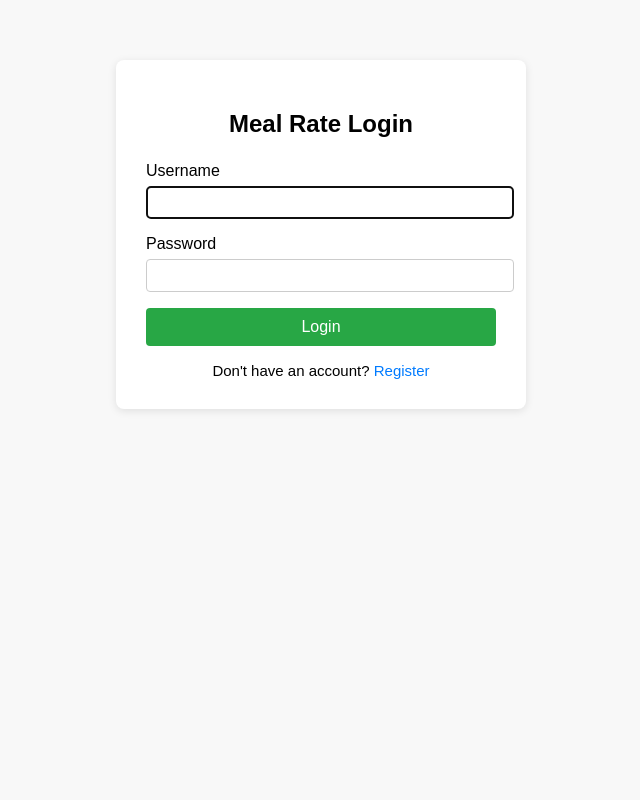
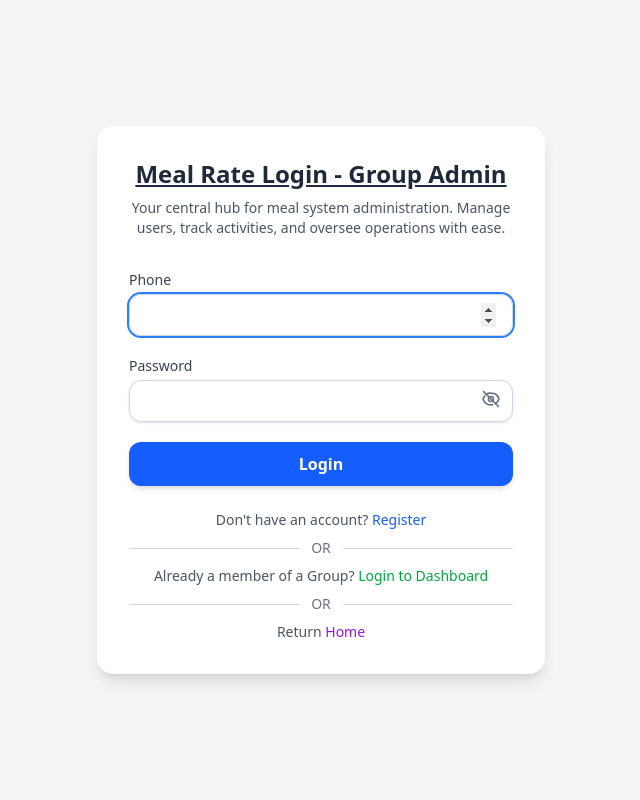
Before and after one commit to Ajmain-Fayek/meal-rate, a PHP site: page /auth/login.php in a window 1280 px wide. Shown: the whole page, without its empty margins (319-959 px from the left). Run offline with PHP 8.4, Linux system fonts and the light colour scheme; style sheets or scripts are compiled from the project's sources.

Commit message:
feat(auth)/login form view/hide password, link to home, register, member login, ui styling

```diff
--- a/auth/login.php
+++ b/auth/login.php
@@ -1,61 +1,126 @@
 <!DOCTYPE html>
 <html lang="en">
+
 <head>
   <meta charset="UTF-8">
   <title>Meal Rate - Login</title>
   <meta name="viewport" content="width=device-width, initial-scale=1">
-  <style>
-    body { font-family: Arial, sans-serif; background: #f8f8f8; }
-    .login-container {
-      max-width: 350px;
-      margin: 60px auto;
-      padding: 30px;
-      background: #fff;
-      border-radius: 8px;
-      box-shadow: 0 2px 8px rgba(0,0,0,0.1);
-    }
-    h2 { text-align: center; margin-bottom: 24px; }
-    label { display: block; margin-bottom: 6px; }
-    input[type="text"], input[type="password"] {
-      width: 100%; padding: 8px; margin-bottom: 16px;
-      border: 1px solid #ccc; border-radius: 4px;
-    }
-    button {
-      width: 100%; padding: 10px;
-      background: #28a745; color: #fff;
-      border: none; border-radius: 4px;
-      font-size: 16px; cursor: pointer;
-    }
-    button:hover { background: #218838; }
-    .register-link {
-      text-align: center;
-      margin-top: 16px;
-      font-size: 15px;
-    }
-    .register-link a {
-      color: #007bff;
-      text-decoration: none;
-    }
-    .register-link a:hover {
-      text-decoration: underline;
-    }
-  </style>
+  <link rel="stylesheet" href="./../index.css">
 </head>
+
 <body>
-  <div class="login-container">
-    <h2>Meal Rate Login</h2>
-    <form action="login_process.php" method="post">
-      <label for="username">Username</label>
-      <input type="text" id="username" name="username" required autofocus>
+  <div class="flex items-center justify-center min-h-screen bg-gray-100">
+    <div class="w-full max-w-md p-8 bg-white rounded-2xl shadow-lg">
+      <h2 class="text-2xl font-bold text-center text-gray-800 mb-2 underline">Meal Rate Login - Group Admin</h2>
+      <p class="text-sm text-gray-600 mb-8 text-center">
+        Your central hub for meal system administration.
+        Manage users, track activities, and oversee operations with ease.
 
-      <label for="password">Password</label>
-      <input type="password" id="password" name="password" required>
+      </p>
 
-      <button type="submit">Login</button>
-    </form>
-    <div class="register-link">
-      Don't have an account? <a href="register.php">Register</a>
+      <form action="login_process.php" method="post" class="space-y-5">
+
+        <!-- phone -->
+        <div>
+          <label for="phone" class="block text-sm font-medium text-gray-700">Phone</label>
+          <input type="number" id="phone" name="phone" required autofocus
+            class="w-full mt-1 px-4 py-2 border rounded-xl shadow-sm focus:ring-2 focus:ring-blue-500 focus:outline-none border-gray-300" />
+        </div>
+
+        <!-- Password -->
+        <div>
+          <label for="password" class="block text-sm font-medium text-gray-700">Password</label>
+          <div class="relative">
+            <input type="password" id="password" name="password" required
+              class="w-full mt-1 px-4 py-2 border rounded-xl shadow-sm focus:ring-2 focus:ring-blue-500 focus:outline-none border-gray-300 pr-10" />
+
+            <!-- Toggle Button -->
+            <button type="button" id="togglePassword"
+              class="absolute inset-y-0 right-0 flex items-center px-3 text-gray-500 hover:text-gray-700">
+              <!-- Eye Icon -->
+              <svg id="eyeOpen" xmlns="http://www.w3.org/2000/svg" class="h-5 w-5 hidden" fill="none"
+                viewBox="0 0 24 24" stroke="currentColor">
+                <path stroke-linecap="round" stroke-linejoin="round" stroke-width="2"
+                  d="M15 12a3 3 0 11-6 0 3 3 0 016 0z" />
+                <path stroke-linecap="round" stroke-linejoin="round" stroke-width="2"
+                  d="M2.458 12C3.732 7.943 7.523 5 12 5c4.477 0
+                   8.268 2.943 9.542 7-1.274 4.057-5.065
+                   7-9.542 7-4.477 0-8.268-2.943-9.542-7z" />
+              </svg>
+              <!-- Eye Slash Icon (hidden by default) -->
+              <svg id="eyeClosed" xmlns="http://www.w3.org/2000/svg" class="h-5 w-5" fill="none"
+                viewBox="0 0 24 24" stroke="currentColor">
+                <path stroke-linecap="round" stroke-linejoin="round" stroke-width="2"
+                  d="M13.875 18.825A10.05 10.05 0 0112 19c-4.477
+                   0-8.268-2.943-9.542-7a9.97 9.97 0
+                   012.223-3.592M6.223 6.223A9.969 9.969
+                   0 0112 5c4.477 0 8.268 2.943 9.542
+                   7a9.97 9.97 0 01-4.132 5.411M15
+                   12a3 3 0 11-6 0 3 3 0 016 0z" />
+                <path stroke-linecap="round" stroke-linejoin="round" stroke-width="2"
+                  d="M3 3l18 18" />
+              </svg>
+            </button>
+          </div>
+        </div>
+
+        <!-- Script for password toggle -->
+        <script>
+          const passwordInput = document.getElementById("password");
+          const togglePassword = document.getElementById("togglePassword");
+          const eyeOpen = document.getElementById("eyeOpen");
+          const eyeClosed = document.getElementById("eyeClosed");
+
+          togglePassword.addEventListener("click", () => {
+            const isPassword = passwordInput.type === "password";
+            passwordInput.type = isPassword ? "text" : "password";
+            eyeOpen.classList.toggle("hidden", !isPassword);
+            eyeClosed.classList.toggle("hidden", isPassword);
+          });
+        </script>
+
+        <!-- Submit Button -->
+        <button type="submit"
+          class="w-full py-2.5 px-4 bg-blue-600 hover:bg-blue-700 text-white font-semibold rounded-xl shadow-md transition">
+          Login
+        </button>
+      </form>
+
+      <!-- Register Link -->
+      <p class="mt-6 text-center text-sm text-gray-600">
+        Don't have an account?
+        <a href="register.php" class="font-medium text-blue-600 hover:underline">Register</a>
+      </p>
+
+      <!-- Divider -->
+      <div class="flex items-center my-2">
+        <div class="flex-grow border-t border-gray-300"></div>
+        <span class="px-3 text-gray-500 text-sm">OR</span>
+        <div class="flex-grow border-t border-gray-300"></div>
+      </div>
+
+      <!-- Member Dashboard Link -->
+      <p class="text-center text-sm text-gray-600">
+        Already a member of a Group?
+        <a href="./member.php" class="font-medium text-green-600 hover:underline">Login to Dashboard</a>
+      </p>
+
+      <!-- Divider -->
+      <div class="flex items-center my-2">
+        <div class="flex-grow border-t border-gray-300"></div>
+        <span class="px-3 text-gray-500 text-sm">OR</span>
+        <div class="flex-grow border-t border-gray-300"></div>
+      </div>
+
+      <!-- Return Home Link -->
+      <p class="text-center text-sm text-gray-600">
+        Return
+        <a href="./../index.html" class="font-medium text-purple-600 hover:underline">Home</a>
+      </p>
+
     </div>
   </div>
+
 </body>
+
 </html>
```
